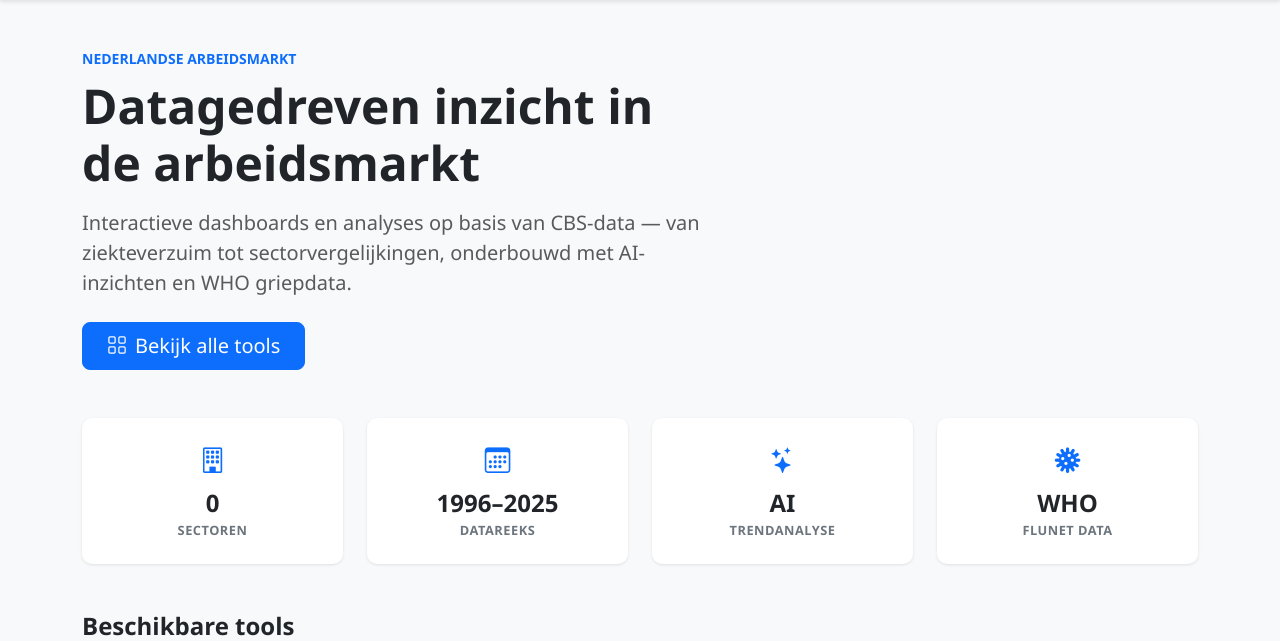
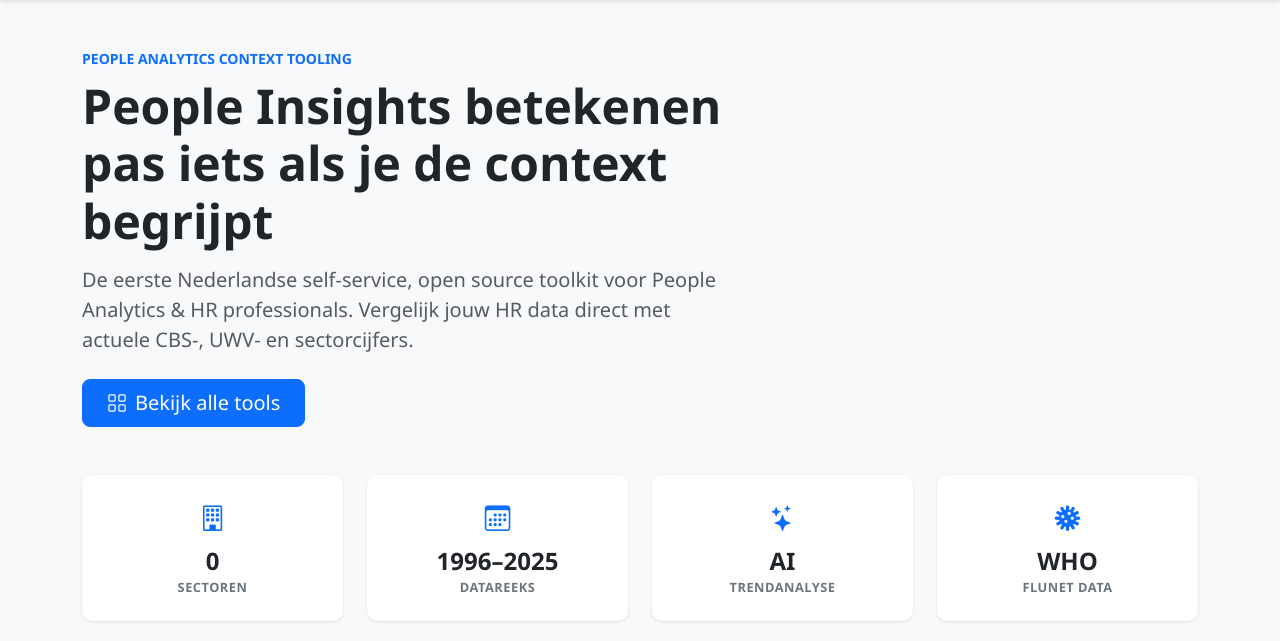
Before and after one commit to Rakkuun/labour-market-analysis, a Flask app: page / in a window 1280 px wide. Shown: the part 57-698 px from the top of the page. Run offline with Flask 3, Linux system fonts and the light colour scheme; data that the repository does not hold is empty.

Commit message:
Change homepage text

```diff
--- a/templates/home.html
+++ b/templates/home.html
@@ -7,9 +7,9 @@
     <!-- Hero -->
     <div class="row mb-5 align-items-center">
         <div class="col-lg-7">
-            <p class="text-primary fw-semibold mb-2 small text-uppercase letter-spacing-1">Nederlandse arbeidsmarkt</p>
-            <h1 class="display-5 fw-bold mb-3" style="color:#212529;">Datagedreven inzicht in de arbeidsmarkt</h1>
-            <p class="lead text-muted mb-4">Interactieve dashboards en analyses op basis van CBS-data — van ziekteverzuim tot sectorvergelijkingen, onderbouwd met AI-inzichten en WHO griepdata.</p>
+            <p class="text-primary fw-semibold mb-2 small text-uppercase letter-spacing-1">People Analytics Context Tooling</p>
+            <h1 class="display-5 fw-bold mb-3" style="color:#212529;">People Insights betekenen pas iets als je de context begrijpt</h1>
+            <p class="lead text-muted mb-4">De eerste Nederlandse self-service, open source toolkit voor People Analytics & HR professionals. Vergelijk jouw HR data direct met actuele CBS-, UWV- en sectorcijfers.</p>
             <a href="/tools" class="btn btn-primary btn-lg px-4">
                 <i class="bi bi-grid me-2"></i>Bekijk alle tools
             </a>
```
